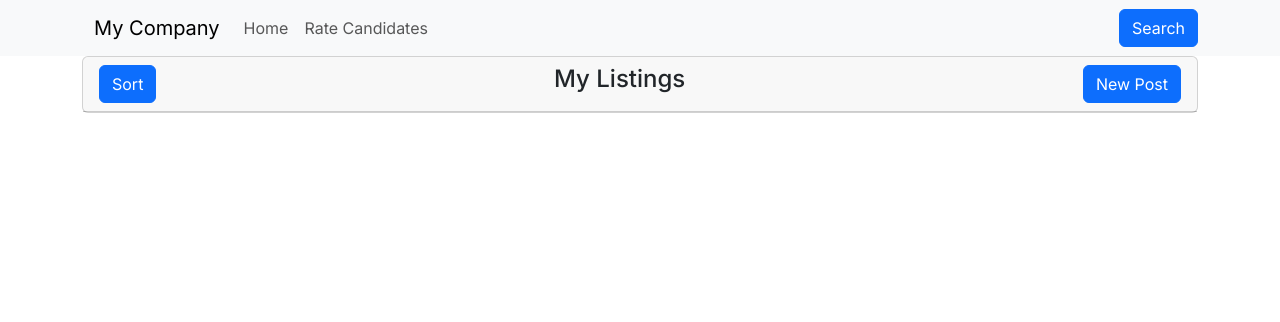
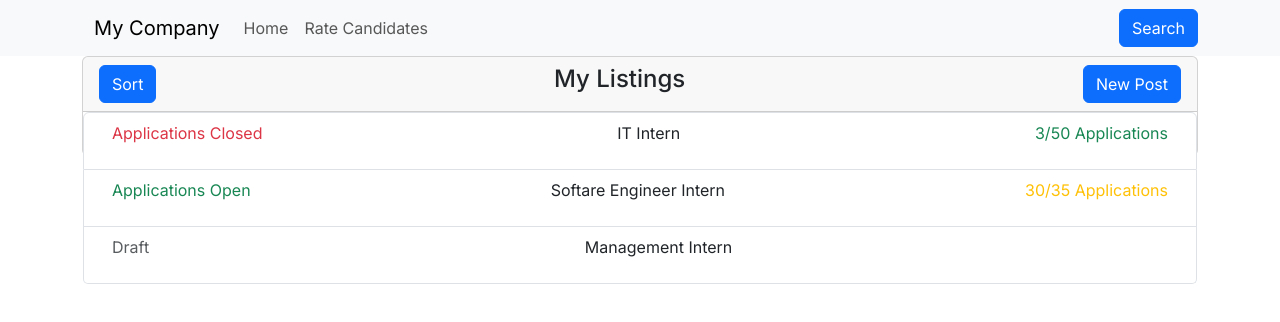
Before and after one commit to robwakefield/InternHunt, a Next.js app: page /recruiterDashboard in a window 1280 px wide. Shown: the top 322 px of the page. Built offline with nearby package versions, Linux system fonts and the light colour scheme.

Commit message:
Add dummy listings

```diff
--- a/src/app/recruiterDashboard/page.js
+++ b/src/app/recruiterDashboard/page.js
@@ -4,11 +4,11 @@ import "bootstrap/dist/css/bootstrap.min.css"
 import Nav from 'react-bootstrap/Nav';
 import Button from 'react-bootstrap/Button';
 import ListGroup from "react-bootstrap/ListGroup";
-import { Container, Navbar, Card } from "react-bootstrap";
+import { Container, Navbar, Card, ListGroupItem } from "react-bootstrap";
 
 function recruiterDashboard() {
 const handleClick = () => {
-  alert("Going to Intern Page!")
+  window.location.href = "./recruiterInternship";
 }
 
   return (
@@ -28,13 +28,41 @@ const handleClick = () => {
       </Navbar>
 
       {/* Job Listings List */}
-      <Container>
-        <Card>
+      <Container  style={{height: "100px"}}>
+        <Card className="h-100">
           <Card.Header className="d-flex justify-content-between">
             <Button>Sort</Button>
             <h4>My Listings</h4>
             <Button>New Post</Button>
           </Card.Header>
+
+          <ListGroup>
+
+            <ListGroupItem>
+              <Container className="d-flex justify-content-between" onClick={handleClick}>
+                <p className="text-danger">Applications Closed</p>
+                <p className="text-center">IT Intern</p>
+                <p className="text-success">3/50 Applications</p>
+              </Container>
+            </ListGroupItem>
+
+            <ListGroupItem>
+              <Container className="d-flex justify-content-between" onClick={handleClick}>
+                <p className="text-success">Applications Open</p>
+                <p className="text-center">Softare Engineer Intern</p>
+                <p className="text-warning">30/35 Applications</p>
+              </Container>
+            </ListGroupItem>
+
+            <ListGroupItem>
+              <Container className="d-flex justify-content-between" onClick={handleClick}>
+                <p className="text-muted">Draft</p>
+                <p className="text-center">Management Intern</p>
+                <p></p>
+              </Container>
+            </ListGroupItem>
+
+          </ListGroup>
         </Card>
       </Container>
     </main>
```
